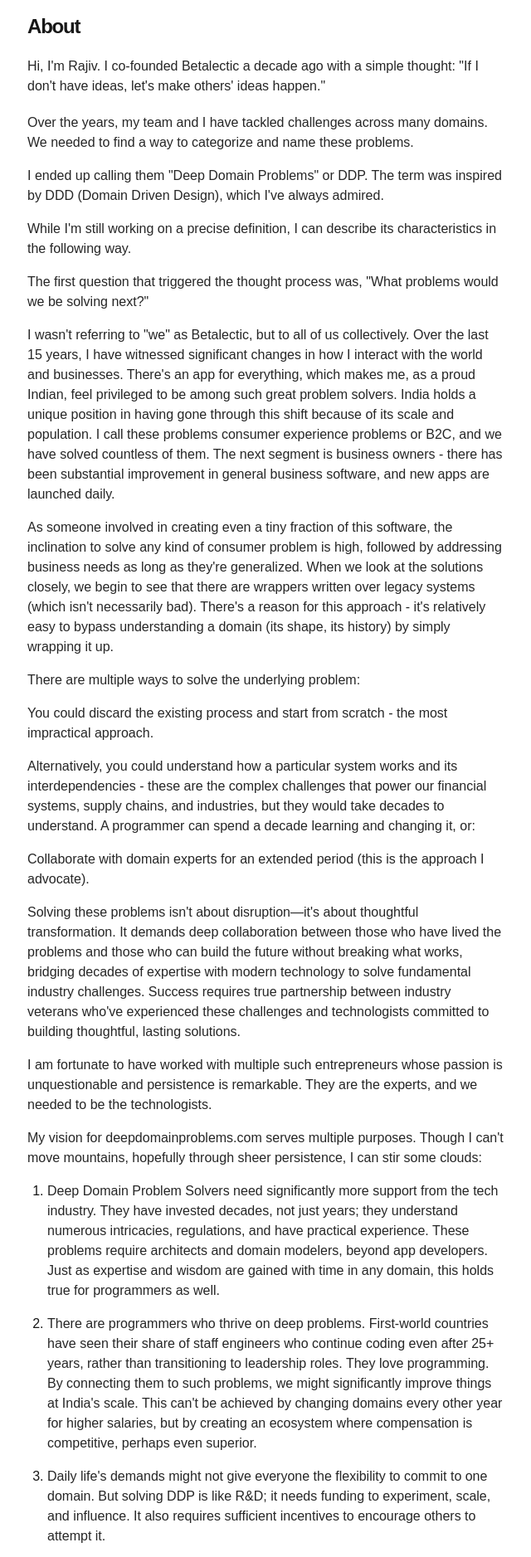
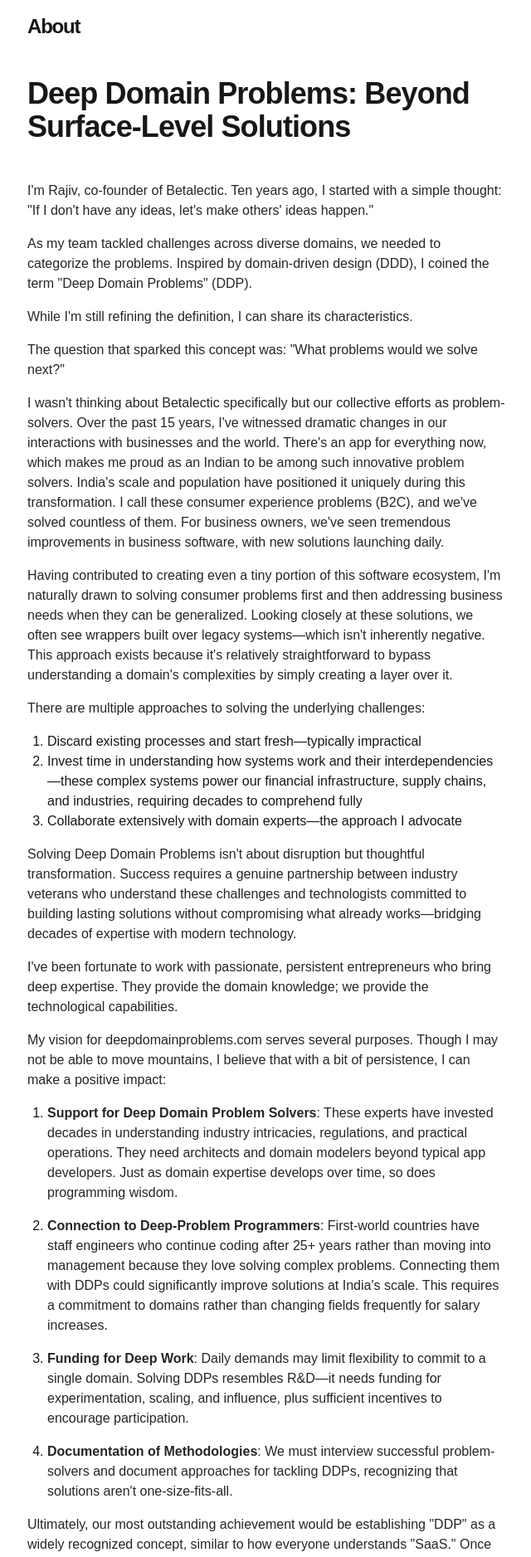
Before and after one commit to deepdomainproblems/deepdomainproblems.github.io, a Next.js app: page /about in a window 1280 px wide. Shown: the part 120-1997 px from the top of the page at 83% size, without its empty margins (319-959 px from the left). Built offline with nearby package versions, Linux system fonts and the light colour scheme.

Commit message:
Update page.mdx

```diff
--- a/src/app/about/page.mdx
+++ b/src/app/about/page.mdx
@@ -1,37 +1,35 @@
-Hi, I'm Rajiv. I co-founded Betalectic a decade ago with a simple thought: "If I don't have ideas, let's make others' ideas happen."
+# Deep Domain Problems: Beyond Surface-Level Solutions
 
-Over the years, my team and I have tackled challenges across many domains. We needed to find a way to categorize and name these problems.
+I'm Rajiv, co-founder of Betalectic. Ten years ago, I started with a simple thought: "If I don't have any ideas, let's make others' ideas happen."
 
-I ended up calling them "Deep Domain Problems" or DDP. The term was inspired by DDD (Domain Driven Design), which I've always admired.
+As my team tackled challenges across diverse domains, we needed to categorize the problems. Inspired by domain-driven design (DDD), I coined the term "Deep Domain Problems" (DDP).
 
-While I'm still working on a precise definition, I can describe its characteristics in the following way.
+While I'm still refining the definition, I can share its characteristics.
 
-The first question that triggered the thought process was, "What problems would we be solving next?"
+The question that sparked this concept was: "What problems would we solve next?"
 
-I wasn't referring to "we" as Betalectic, but to all of us collectively. Over the last 15 years, I have witnessed significant changes in how I interact with the world and businesses. There's an app for everything, which makes me, as a proud Indian, feel privileged to be among such great problem solvers. India holds a unique position in having gone through this shift because of its scale and population. I call these problems consumer experience problems or B2C, and we have solved countless of them. The next segment is business owners - there has been substantial improvement in general business software, and new apps are launched daily.
+I wasn't thinking about Betalectic specifically but our collective efforts as problem-solvers. Over the past 15 years, I've witnessed dramatic changes in our interactions with businesses and the world. There's an app for everything now, which makes me proud as an Indian to be among such innovative problem solvers. India's scale and population have positioned it uniquely during this transformation. I call these consumer experience problems (B2C), and we've solved countless of them. For business owners, we've seen tremendous improvements in business software, with new solutions launching daily.
 
-As someone involved in creating even a tiny fraction of this software, the inclination to solve any kind of consumer problem is high, followed by addressing business needs as long as they're generalized. When we look at the solutions closely, we begin to see that there are wrappers written over legacy systems (which isn't necessarily bad). There's a reason for this approach - it's relatively easy to bypass understanding a domain (its shape, its history) by simply wrapping it up.
+Having contributed to creating even a tiny portion of this software ecosystem, I'm naturally drawn to solving consumer problems first and then addressing business needs when they can be generalized. Looking closely at these solutions, we often see wrappers built over legacy systems—which isn't inherently negative. This approach exists because it's relatively straightforward to bypass understanding a domain's complexities by simply creating a layer over it.
 
-There are multiple ways to solve the underlying problem:
+There are multiple approaches to solving the underlying challenges:
 
-You could discard the existing process and start from scratch - the most impractical approach.
+1. Discard existing processes and start fresh—typically impractical
+2. Invest time in understanding how systems work and their interdependencies—these complex systems power our financial infrastructure, supply chains, and industries, requiring decades to comprehend fully
+3. Collaborate extensively with domain experts—the approach I advocate
 
-Alternatively, you could understand how a particular system works and its interdependencies - these are the complex challenges that power our financial systems, supply chains, and industries, but they would take decades to understand. A programmer can spend a decade learning and changing it, or:
+Solving Deep Domain Problems isn't about disruption but thoughtful transformation. Success requires a genuine partnership between industry veterans who understand these challenges and technologists committed to building lasting solutions without compromising what already works—bridging decades of expertise with modern technology.
 
-Collaborate with domain experts for an extended period (this is the approach I advocate).
+I've been fortunate to work with passionate, persistent entrepreneurs who bring deep expertise. They provide the domain knowledge; we provide the technological capabilities.
 
-Solving these problems isn't about disruption—it's about thoughtful transformation. It demands deep collaboration between those who have lived the problems and those who can build the future without breaking what works, bridging decades of expertise with modern technology to solve fundamental industry challenges. Success requires true partnership between industry veterans who've experienced these challenges and technologists committed to building thoughtful, lasting solutions.
+My vision for deepdomainproblems.com serves several purposes. Though I may not be able to move mountains, I believe that with a bit of persistence, I can make a positive impact:
 
-I am fortunate to have worked with multiple such entrepreneurs whose passion is unquestionable and persistence is remarkable. They are the experts, and we needed to be the technologists.
+1. **Support for Deep Domain Problem Solvers**: These experts have invested decades in  understanding industry intricacies, regulations, and practical operations. They need architects and domain modelers beyond typical app developers. Just as domain expertise develops over time, so does programming wisdom.
 
-My vision for deepdomainproblems.com serves multiple purposes. Though I can't move mountains, hopefully through sheer persistence, I can stir some clouds:
+2. **Connection to Deep-Problem Programmers**: First-world countries have staff engineers who continue coding after 25+ years rather than moving into management because they love solving complex problems. Connecting them with DDPs could significantly improve solutions at India's scale. This requires a commitment to domains rather than changing fields frequently for salary increases.
 
-1. Deep Domain Problem Solvers need significantly more support from the tech industry. They have invested decades, not just years; they understand numerous intricacies, regulations, and have practical experience. These problems require architects and domain modelers, beyond app developers. Just as expertise and wisdom are gained with time in any domain, this holds true for programmers as well.
+3. **Funding for Deep Work**: Daily demands may limit flexibility to commit to a single domain. Solving DDPs resembles R&D—it needs funding for experimentation, scaling, and influence, plus sufficient incentives to encourage participation.
 
-2. There are programmers who thrive on deep problems. First-world countries have seen their share of staff engineers who continue coding even after 25+ years, rather than transitioning to leadership roles. They love programming. By connecting them to such problems, we might significantly improve things at India's scale. This can't be achieved by changing domains every other year for higher salaries, but by creating an ecosystem where compensation is competitive, perhaps even superior.
+4. **Documentation of Methodologies**: We must interview successful problem-solvers and document approaches for tackling DDPs, recognizing that solutions aren't one-size-fits-all.
 
-3. Daily life's demands might not give everyone the flexibility to commit to one domain. But solving DDP is like R&D; it needs funding to experiment, scale, and influence. It also requires sufficient incentives to encourage others to attempt it.
-
-4. We need to interview problem solvers and document the learnings on how to solve DDPs - we can't apply the same solution to every problem.
-
-Ultimately, the most significant achievement would be if we could recognize something as a DDP, just as we all understand what "SaaS" means. And once you identify a DDP, you can solve it using the right tools and the right approach.
+Ultimately, our most outstanding achievement would be establishing "DDP" as a widely recognized concept, similar to how everyone understands "SaaS." Once identified as a Deep Domain Problem, challenges can be addressed with appropriate tools and methodologies.
```
